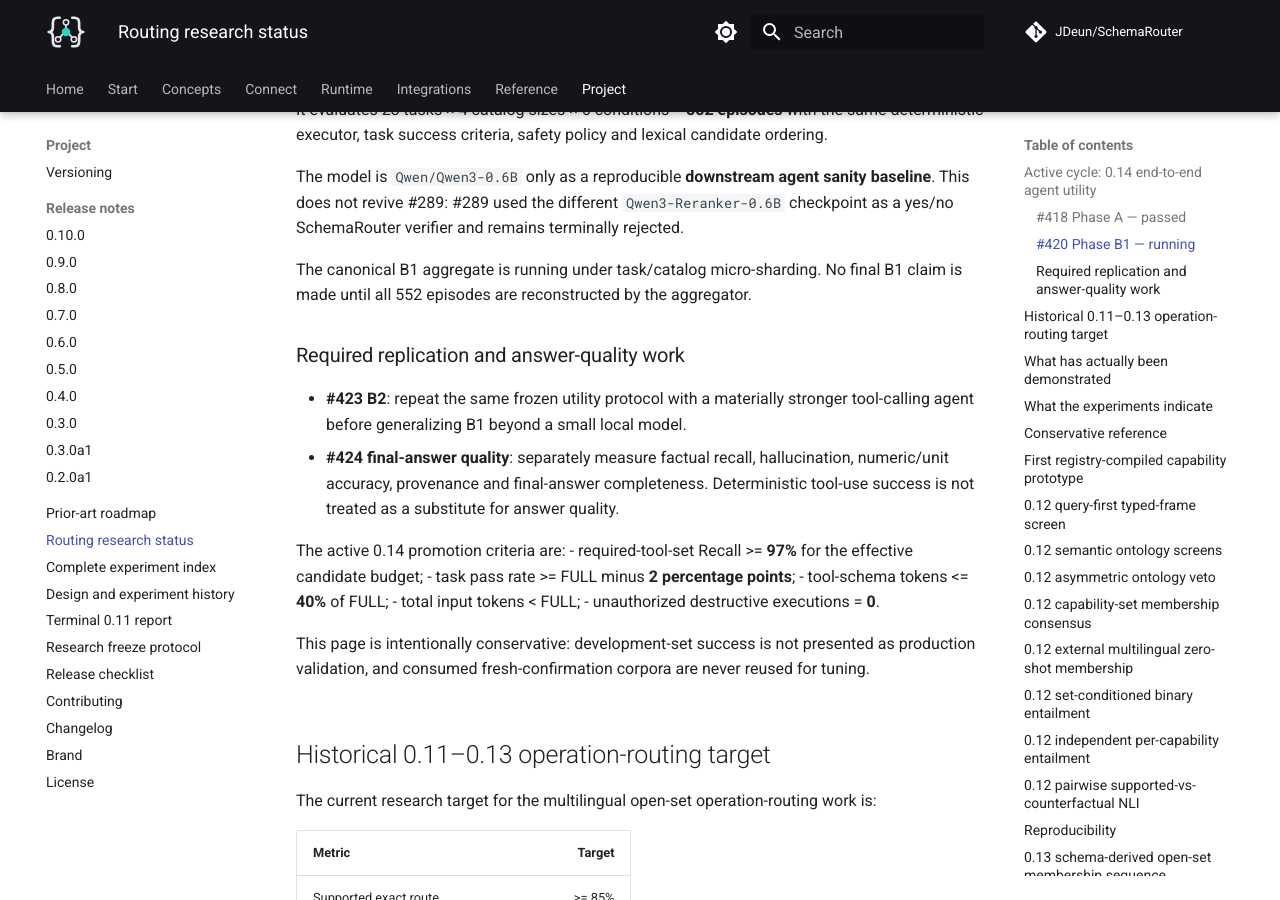
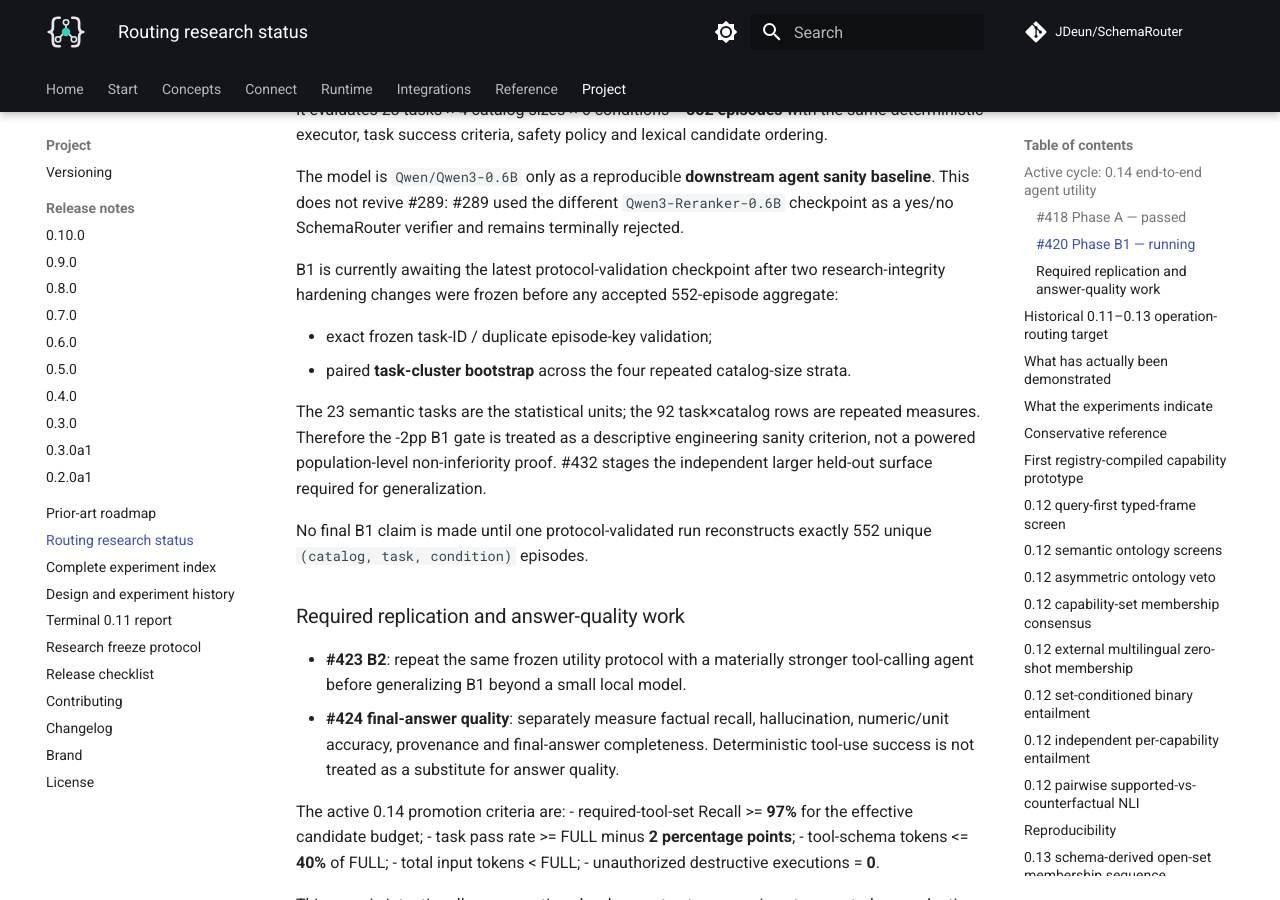
Before and after one commit to JDeun/SchemaRouter, an MkDocs documentation site: the page built from docs/research/routing-status.md, in a window 1280 px wide and 900 px high, scrolled down 2211 px. Built offline with MkDocs 1.6.1 and Material for MkDocs 9.7.7, drawn with Linux system fonts in a browser that asks for light colours; comment, search, counter and statistics services are not loaded; some of the changed text lies outside the part shown.

Commit message:
docs: record B1 clustered inference scope and staged successors

```diff
--- a/docs/research/routing-status.md
+++ b/docs/research/routing-status.md
@@ -94,8 +94,19 @@
 does not revive #289: #289 used the different `Qwen3-Reranker-0.6B` checkpoint as a yes/no
 SchemaRouter verifier and remains terminally rejected.
 
-The canonical B1 aggregate is running under task/catalog micro-sharding. No final B1 claim is made
-until all 552 episodes are reconstructed by the aggregator.
+B1 is currently awaiting the latest protocol-validation checkpoint after two research-integrity
+hardening changes were frozen before any accepted 552-episode aggregate:
+
+- exact frozen task-ID / duplicate episode-key validation;
+- paired **task-cluster bootstrap** across the four repeated catalog-size strata.
+
+The 23 semantic tasks are the statistical units; the 92 task×catalog rows are repeated measures.
+Therefore the -2pp B1 gate is treated as a descriptive engineering sanity criterion, not a powered
+population-level non-inferiority proof. #432 stages the independent larger held-out surface required
+for generalization.
+
+No final B1 claim is made until one protocol-validated run reconstructs exactly 552 unique
+`(catalog, task, condition)` episodes.
 
 ### Required replication and answer-quality work
 
@@ -612,3 +623,17 @@
 No terminal DEV rows may be used to tune a successor, and all confirmation surfaces above remain
 unopened. The canonical continuation point is issue **#388**, then issue **#382**, the
 machine-readable prior-art registry, and the experiment ledger.
+
+
+
+### Staged post-B1 work
+
+The following items are preregistered/staged and **must not** be selected from B1 row-level errors:
+
+- **#428** — first-class public typed Top-K retrieval API;
+- **#430** — adaptive per-query shortlist depth after fixed-K validation;
+- **#431** — execution-state-aware corrective capability re-retrieval;
+- **#432** — materially larger independent multilingual held-out benchmark with explicit
+  sample-size/precision planning.
+
+These are successors to the fixed controlled baseline, not repairs to consumed B1 rows.
```
Also changed, not shown: other parts of docs/research/routing-status.md (+1 -1 lines).
